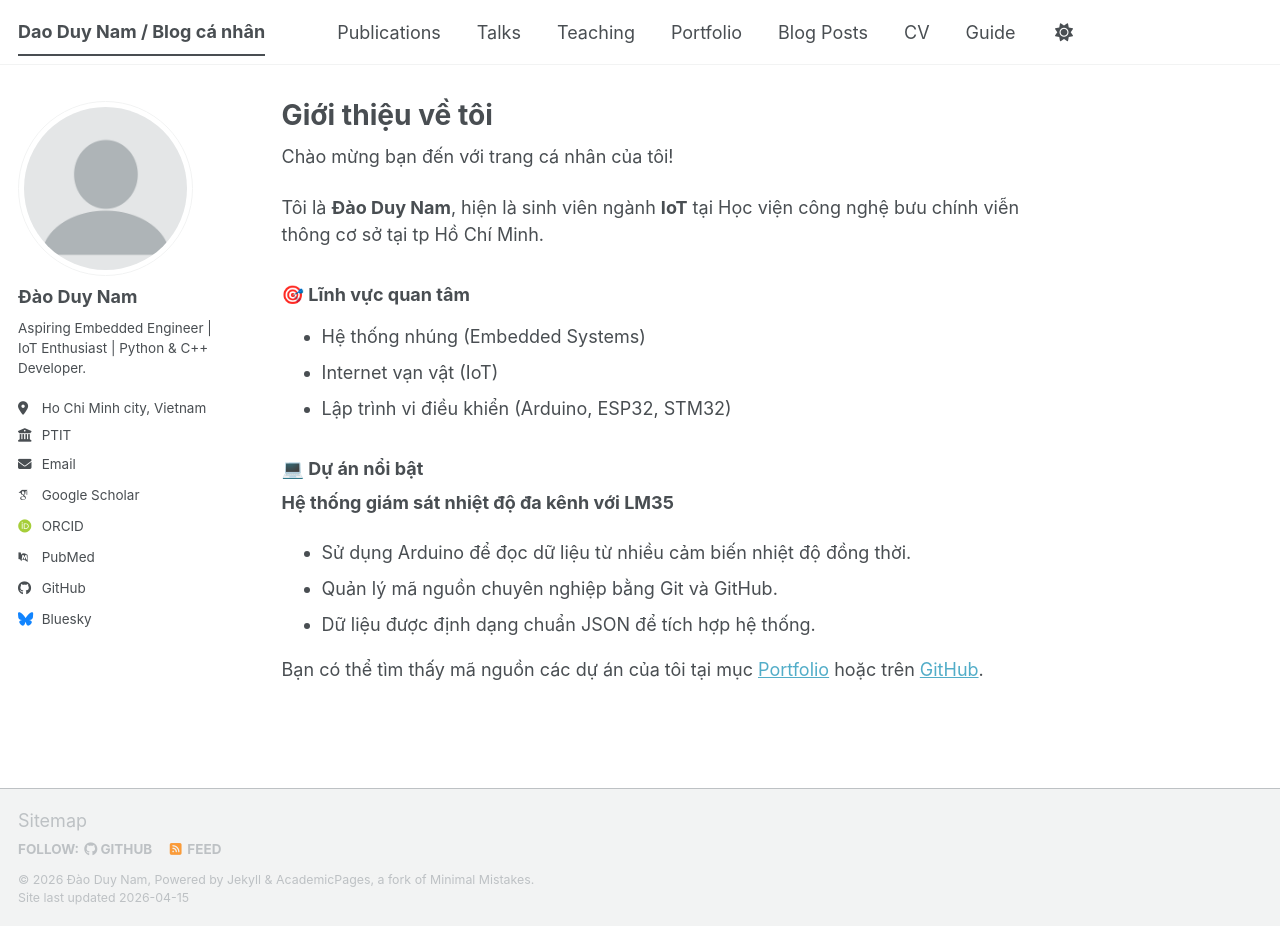
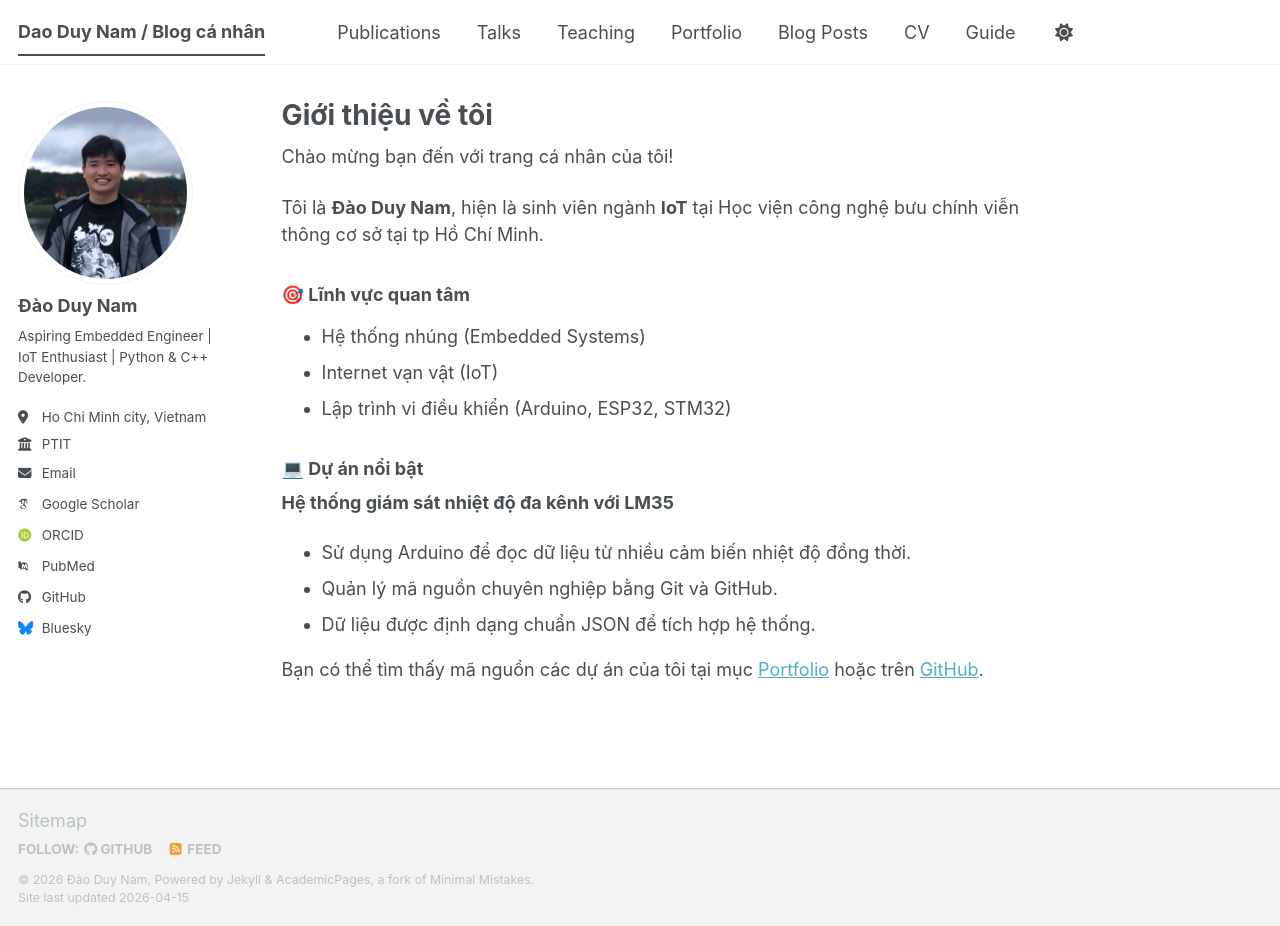
Before and after one commit to namdaoduy-04/namdaoduy-04.github.io, a Jekyll site: the page built from _pages/about.md, in a window 1280 px wide and 926 px high. Built offline with Jekyll 4.4.1, drawn with Linux system fonts in a browser that asks for light colours; some web fonts are replaced; a script bundle is joined from its source files by our own code; library files that are not in the unit come from our copies.

Commit message:
feat: cap nhat anh dai dien moi

```diff
--- a/_config.yml
+++ b/_config.yml
@@ -23,7 +23,7 @@ repository               : "academicpages/academicpages.github.io"
 #               Additional customization can be done by editing /_includes/author-profile.html
 author:
   # Biographic information
-  avatar           : "profile.png"
+  avatar           : "anhdaidien.jpg"
   name             : "Đào Duy Nam"
   pronouns         : # example: "she/her"
   bio              : "Aspiring Embedded Engineer | IoT Enthusiast | Python & C++ Developer."
```
